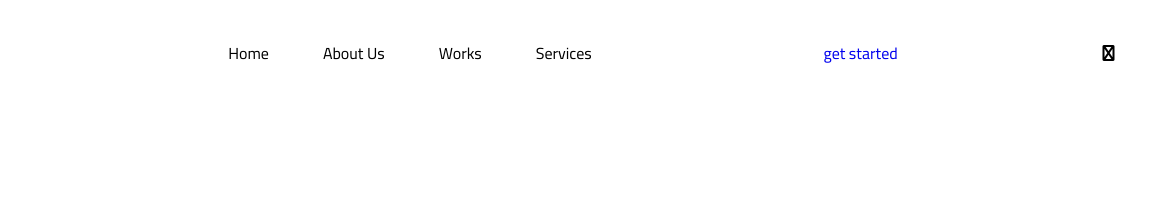
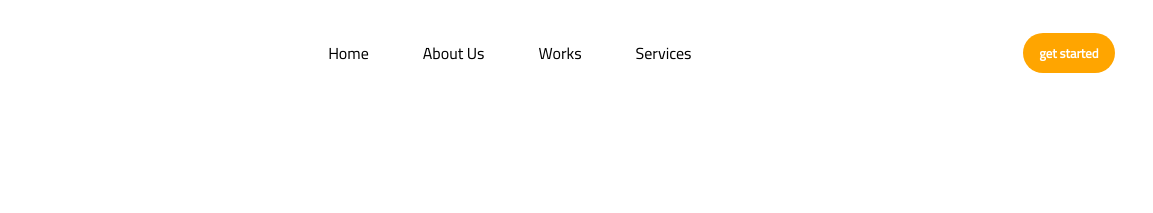
Before and after one commit to hatemMahmoud12/Hatem, a plain HTML site: page index.html in a window 1280 px wide. Shown: the top 213 px of the page, 127-1280 px from the left. Drawn offline with Linux system fonts and the light colour scheme; files whose address does not match are found by name.

Commit message:
Update style.css

```diff
--- a/style.css
+++ b/style.css
@@ -68,23 +68,37 @@ animation: 0.9s move;
 	font-weight: 500;
 	padding: 10px 27px;
 }
-.navlist a::after{
-	content: '';
-	position: absolute;
-	width: 100%;
-	height: 0;
-	background: var(--main-color);
-	bottom: -3px;
-	left: 0;
-    z-index: -1;
-	transition: ease .40s;
-}
-.navlist a:hover::after{
-    height: 100%;
-}
+
 .navlist a:hover{
     color: white;
 }
+.toggle-btn{
+	color: black;
+	font-size: 1.5rem;
+	cursor: pointer;
+	display: none;
+}
+.top-btn{
+	background-color: orange;
+	color: white;
+	padding: 0.5rem 1rem;
+	border: none;
+	outline: none;
+	border-radius: 20px;
+	font-size: 0.8rem;
+	font-weight: bold;
+	cursor: pointer;
+	transition: scale 0.2 ease;
+}
+.top-btn:hover{
+	scale: 1.05;
+	color: #fff;
+}
+.top-btn:active{
+	scale: 0.95;
+}
+/** home **/
+
 section{
 	padding: 100px 18%;
 }
@@ -411,6 +425,10 @@ header.sticky{
 	.home{
 		min-height: 80vh;
 	}
+	.navlist ,.top-btn{
+		display: none;
+	}
+
 
 
 }
```
